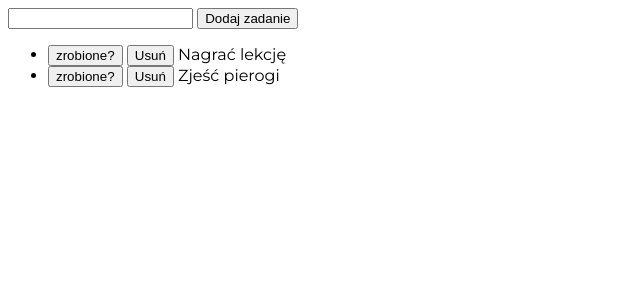
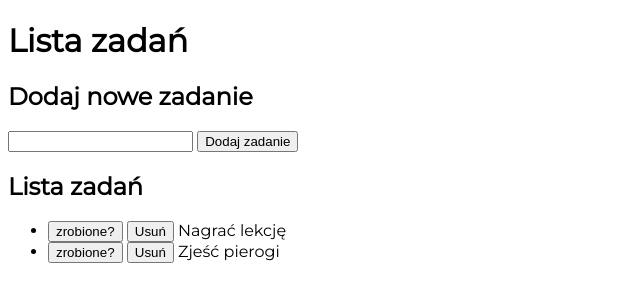
Before and after one commit to Tomasz-Szczepanek/to-do-list, a plain HTML site: page index.html in a window 1280 px wide. Shown: the whole page, without its empty margins (0-640 px from the left). Drawn offline with Linux system fonts and the light colour scheme.

Commit message:
added class

```diff
--- a/index.html
+++ b/index.html
@@ -13,13 +13,23 @@
 </head>
 
 <body>
-    <form class="js-form">
-        <input class="js-newTask">
-        <button>Dodaj zadanie</button>
-    </form>
+    <div class="container">
+        <header class="header">
+            <h1 class="header__text">Lista zadań</h1>
+        </header>
+        <section class="section">
+            <h2 class="section__header">Dodaj nowe zadanie</h2>
+            <form class="form js-form">
+                <input class="form__input js-newTask">
+                <button class="form__button">Dodaj zadanie</button>
+            </form>
+        </section>
 
-    <ul class="js-tasks"></ul>
-
+        <section class="section">
+            <h2>Lista zadań</h2>
+            <ul class="taskList js-tasks"></ul>
+        </section>
+    </div>
 </body>
 
 </html>
```
